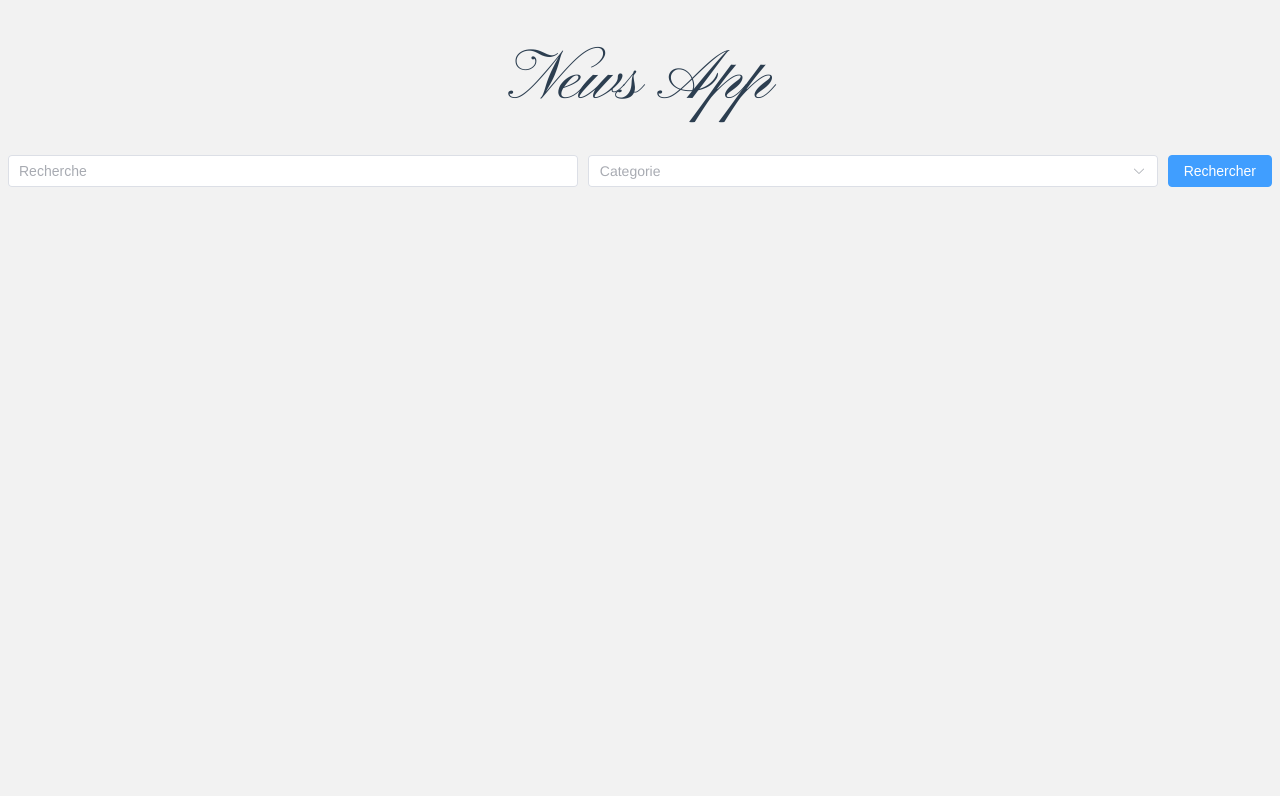
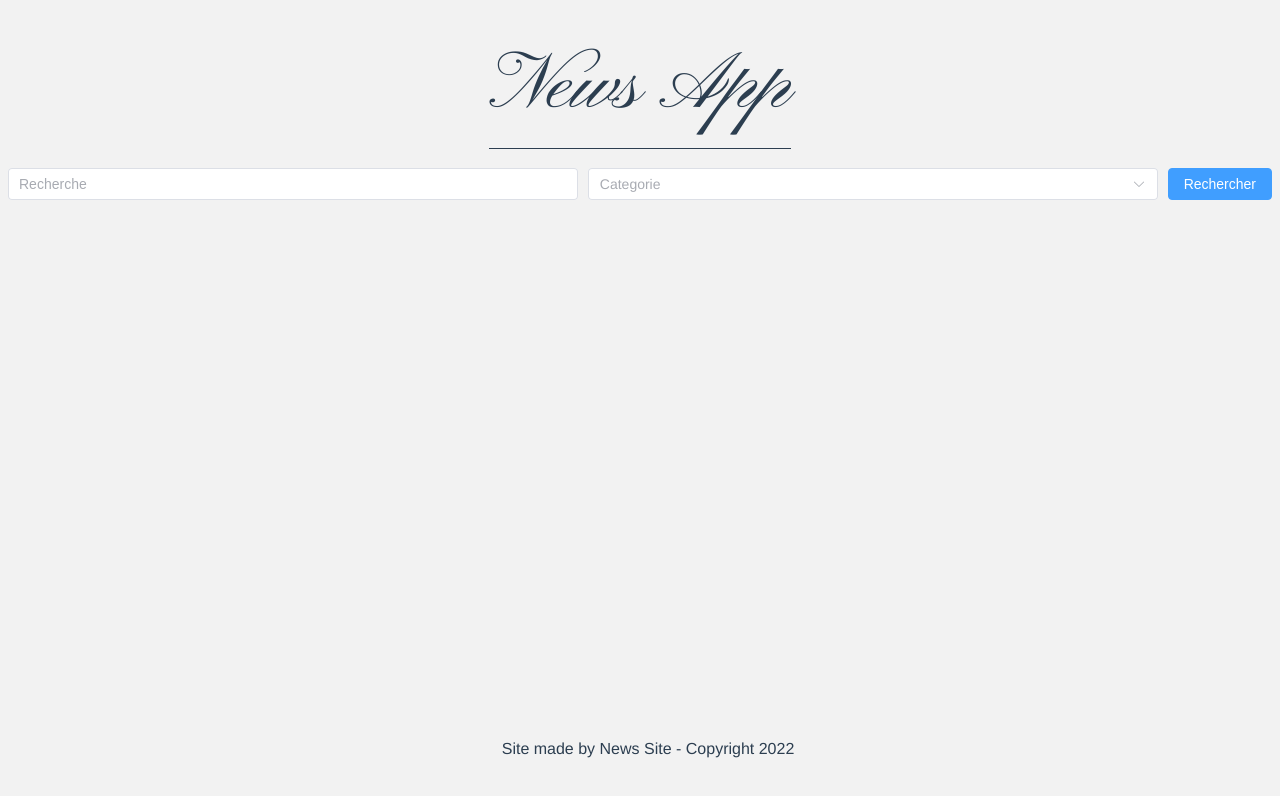
Before and after one commit to MatheoDev/new-app, a Vue app: page / in a window 1280 px wide. Shown: the top 796 px of the page. Built offline with nearby package versions, Linux system fonts and the light colour scheme.

Commit message:
Add footer

```diff
--- a/src/App.vue
+++ b/src/App.vue
@@ -1,13 +1,31 @@
 <template>
   <div id="nav">
-    News App
+    <span class="Titre"> News App </span>
   </div>
   <router-view/>
+  <Footer/>
 </template>
+
+<script>
+import Footer from '@/components/Footer/Footer.vue'
+
+export default {
+  name: 'App',
+  components: {
+    Footer
+  }
+}
+
+</script>
 
 <style lang="less">
 body {
   background-color: #d9d9d954;
+}
+
+span.Titre {
+  border-bottom: #2c3e50 solid 1px;
+  padding-bottom: 10px;
 }
 
 #app {
@@ -21,7 +39,7 @@ body {
 #nav {
   padding: 30px;
   font-family: 'Pinyon Script', cursive;
-  font-size: 70px;
+  font-size: 80px;
 
   a {
     font-weight: bold;
--- /dev/null
+++ b/src/components/Footer/Footer.vue
@@ -0,0 +1,30 @@
+<template>
+    <div class="footer">
+        <el-footer>
+            <span>
+                Site made by News Site - Copyright 2022
+            </span>
+        </el-footer>
+    </div>
+</template>
+
+
+<script>
+import {Elfooter} from 'element-plus'
+
+export default {
+    name: 'Footer',
+    components: {
+        "el-footer": Elfooter,
+    }
+}
+</script>
+
+<style scoped>
+.footer {
+    position: fixed;
+    bottom: 0;
+    width: 100%;
+}
+
+</style>
```
